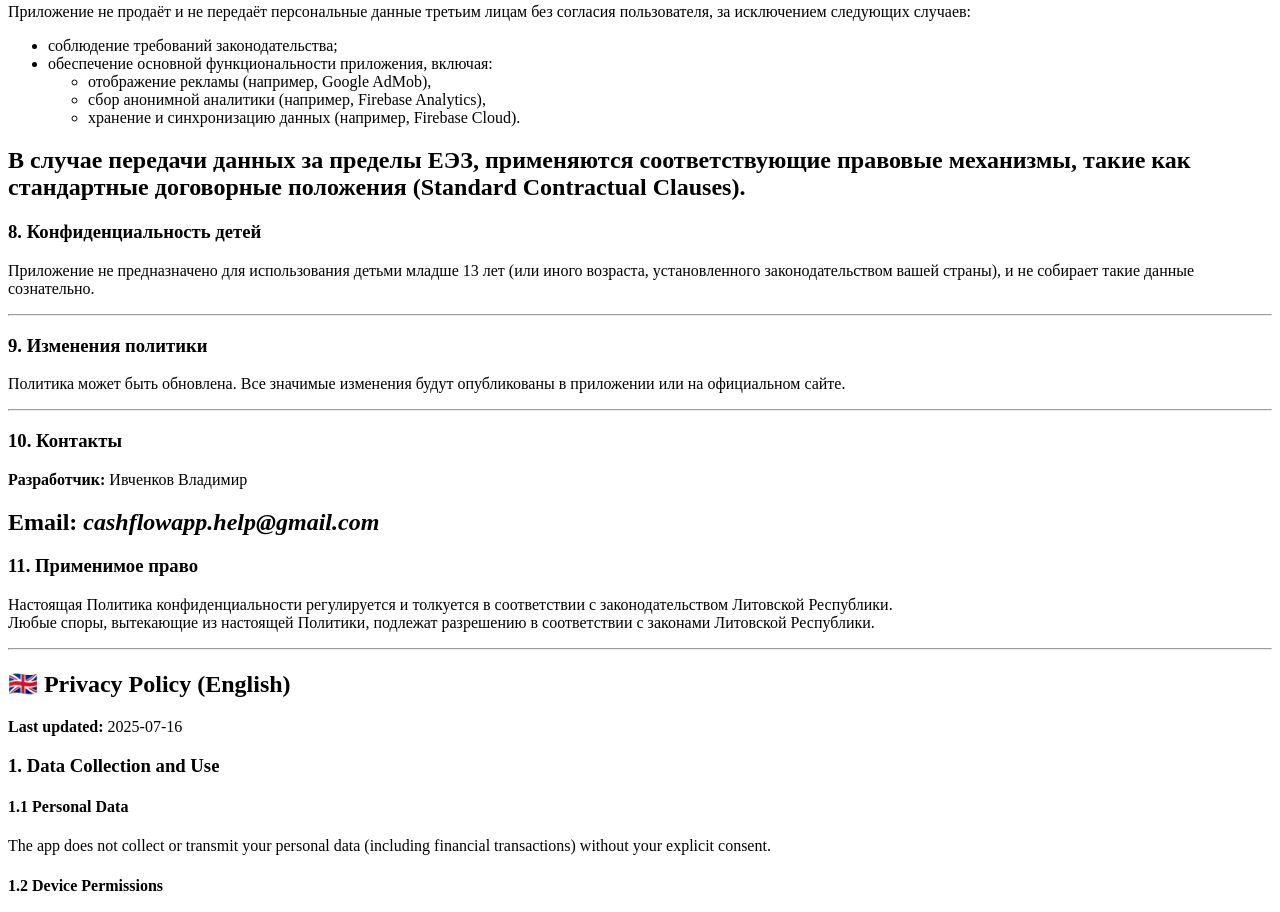
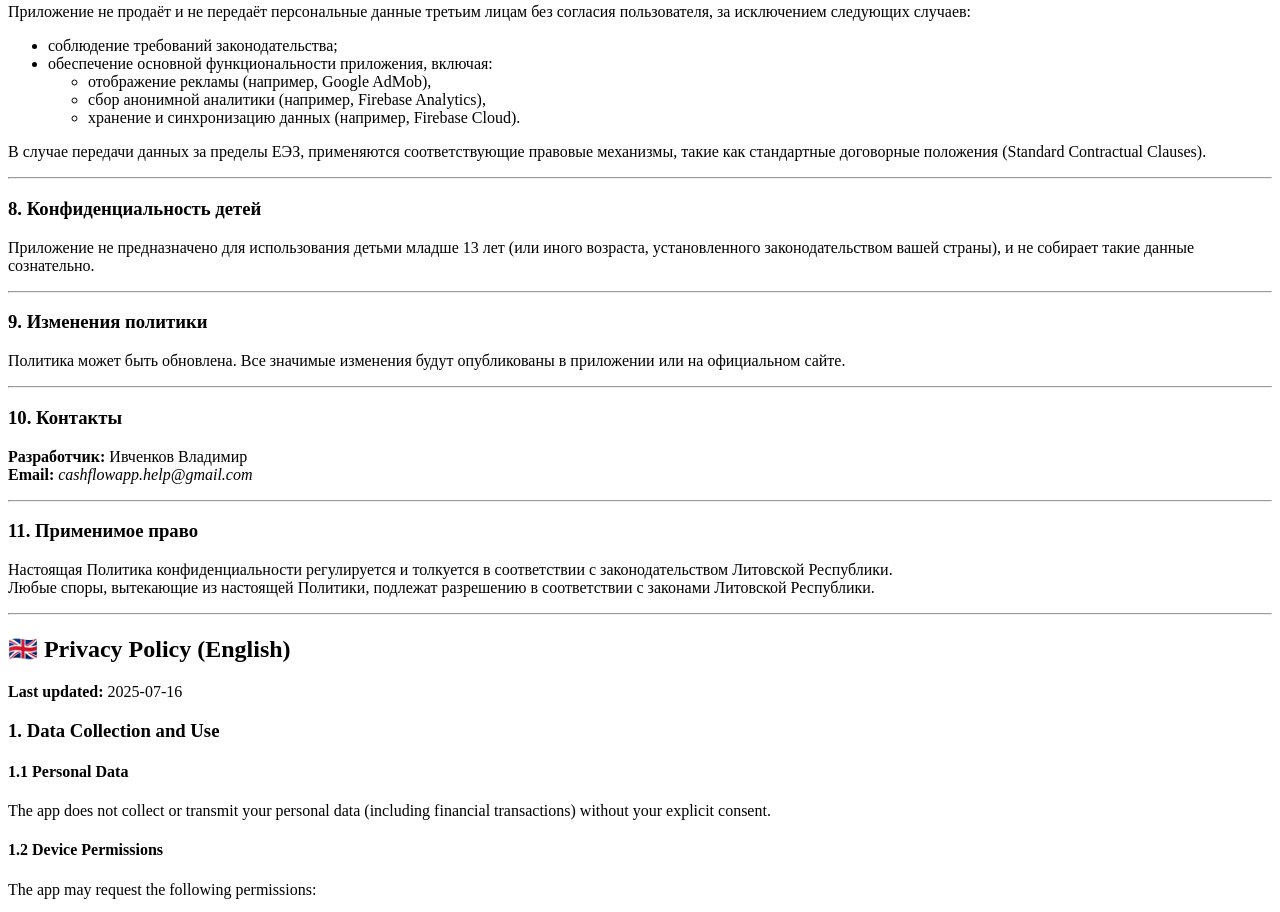
Before and after one commit to mbobka/cashflow-privacy-policy, a plain HTML site: page index.html in a window 1280 px wide. Shown: the part 1892-2804 px from the top of the page. Drawn offline with Linux system fonts and the light colour scheme.

Commit message:
Update index.html

```diff
--- a/index.html
+++ b/index.html
@@ -67,7 +67,8 @@
 </ul>
 </li>
 </ul>
-<h2 id="-standard-contractual-clauses-">В случае передачи данных за пределы ЕЭЗ, применяются соответствующие правовые механизмы, такие как стандартные договорные положения (Standard Contractual Clauses).</h2>
+<p>В случае передачи данных за пределы ЕЭЗ, применяются соответствующие правовые механизмы, такие как стандартные договорные положения (Standard Contractual Clauses).</p>
+<hr>
 <h3 id="8-">8. Конфиденциальность детей</h3>
 <p>Приложение не предназначено для использования детьми младше 13 лет (или иного возраста, установленного законодательством вашей страны), и не собирает такие данные сознательно.</p>
 <hr>
@@ -75,8 +76,8 @@
 <p>Политика может быть обновлена. Все значимые изменения будут опубликованы в приложении или на официальном сайте.</p>
 <hr>
 <h3 id="10-">10. Контакты</h3>
-<p><strong>Разработчик:</strong> Ивченков Владимир  </p>
-<h2 id="-email-cashflowapp-help-gmail-com-"><strong>Email:</strong> <em>cashflowapp.help@gmail.com</em></h2>
+<p><strong>Разработчик:</strong> Ивченков Владимир<br><strong>Email:</strong> <em>cashflowapp.help@gmail.com</em></p>
+<hr>
 <h3 id="11-">11. Применимое право</h3>
 <p>Настоящая Политика конфиденциальности регулируется и толкуется в соответствии с законодательством Литовской Республики.<br>Любые споры, вытекающие из настоящей Политики, подлежат разрешению в соответствии с законами Литовской Республики.</p>
 <hr>
```
